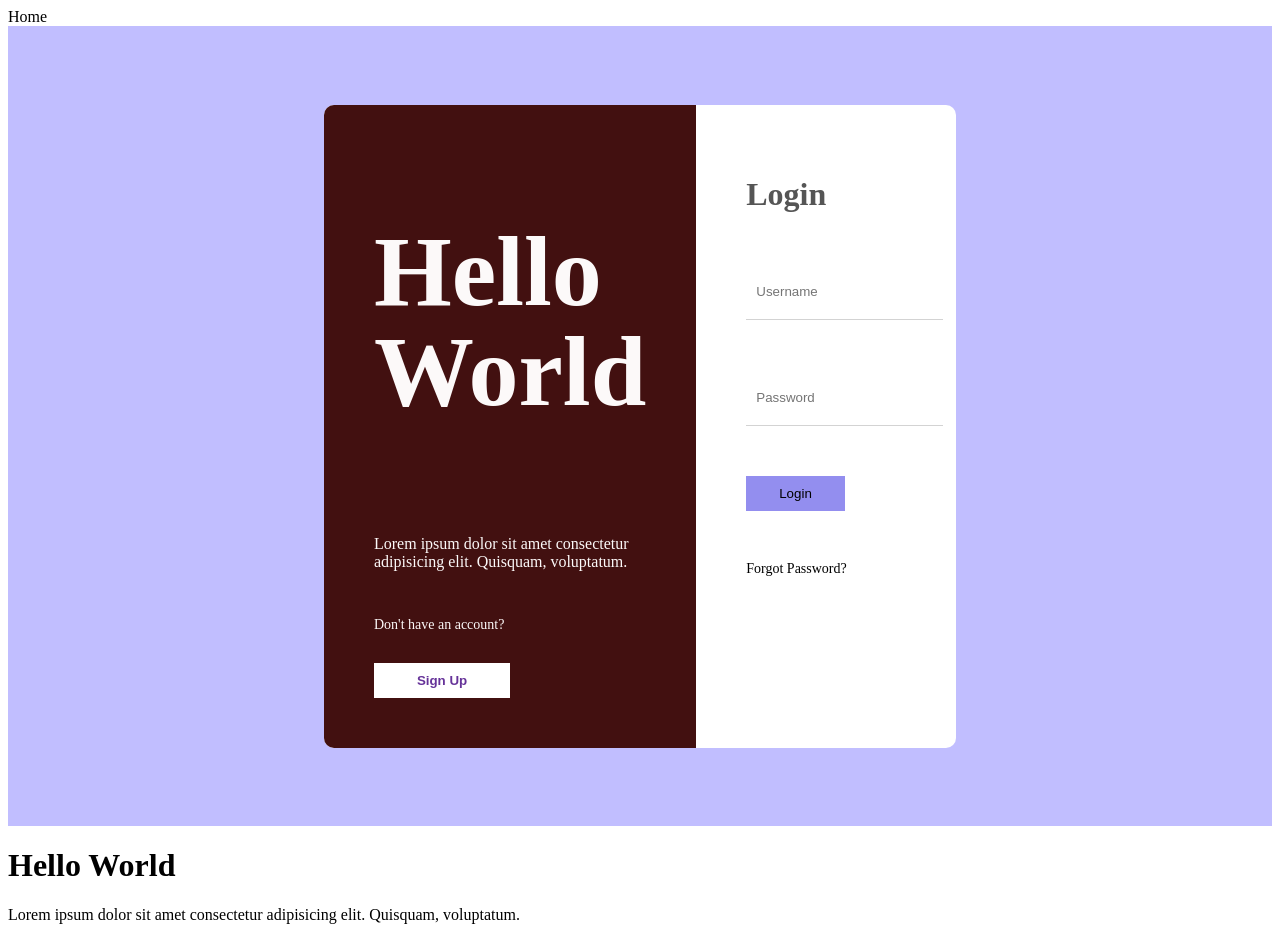
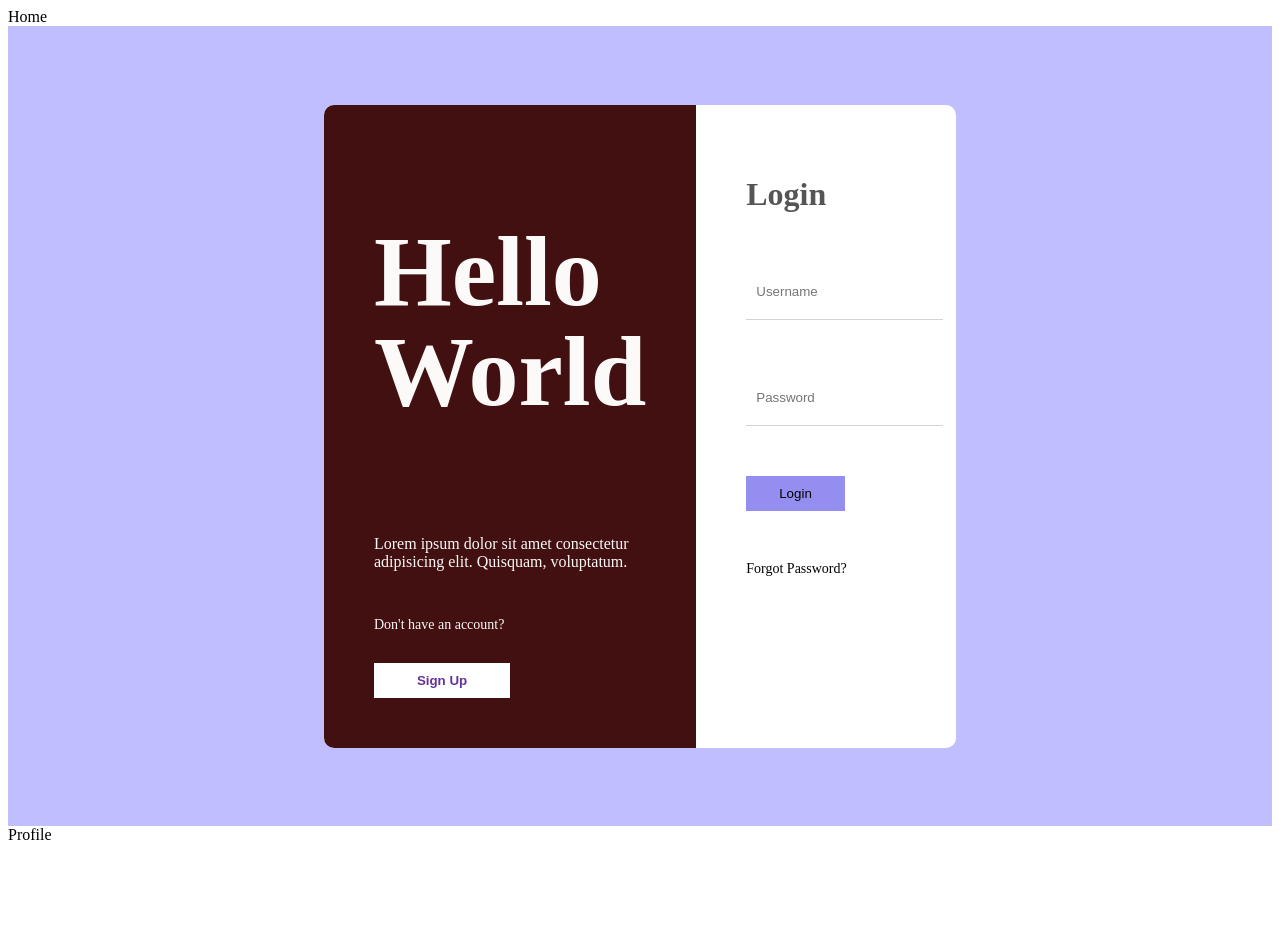
Before and after one commit to Isaiah-Mwinga/media-App, a React (Vite) app in the folder media/: page / in a window 1280 px wide. Shown: the top 938 px of the page. After the commit the page ends 852 px from the top, so only its background shows below. Built offline with nearby package versions, Linux system fonts and the light colour scheme.

Commit message:
media app

```diff
--- a/media/src/main.jsx
+++ b/media/src/main.jsx
@@ -1,7 +1,7 @@
 import React from 'react'
 import ReactDOM from 'react-dom/client'
 import Login from './pages/login/Login.jsx'
-import Register from './pages/register/Register.jsx'
+//import Register from './pages/register/Register.jsx'
 import Profile from './pages/profile/Profile.jsx'
 import Home from './pages/home/Home.jsx'
 
@@ -9,7 +9,6 @@ ReactDOM.createRoot(document.getElementById('root')).render(
   <React.StrictMode>
     <Home />
     <Login />
-    <Register />
     <Profile />
   </React.StrictMode>,
 )
```
